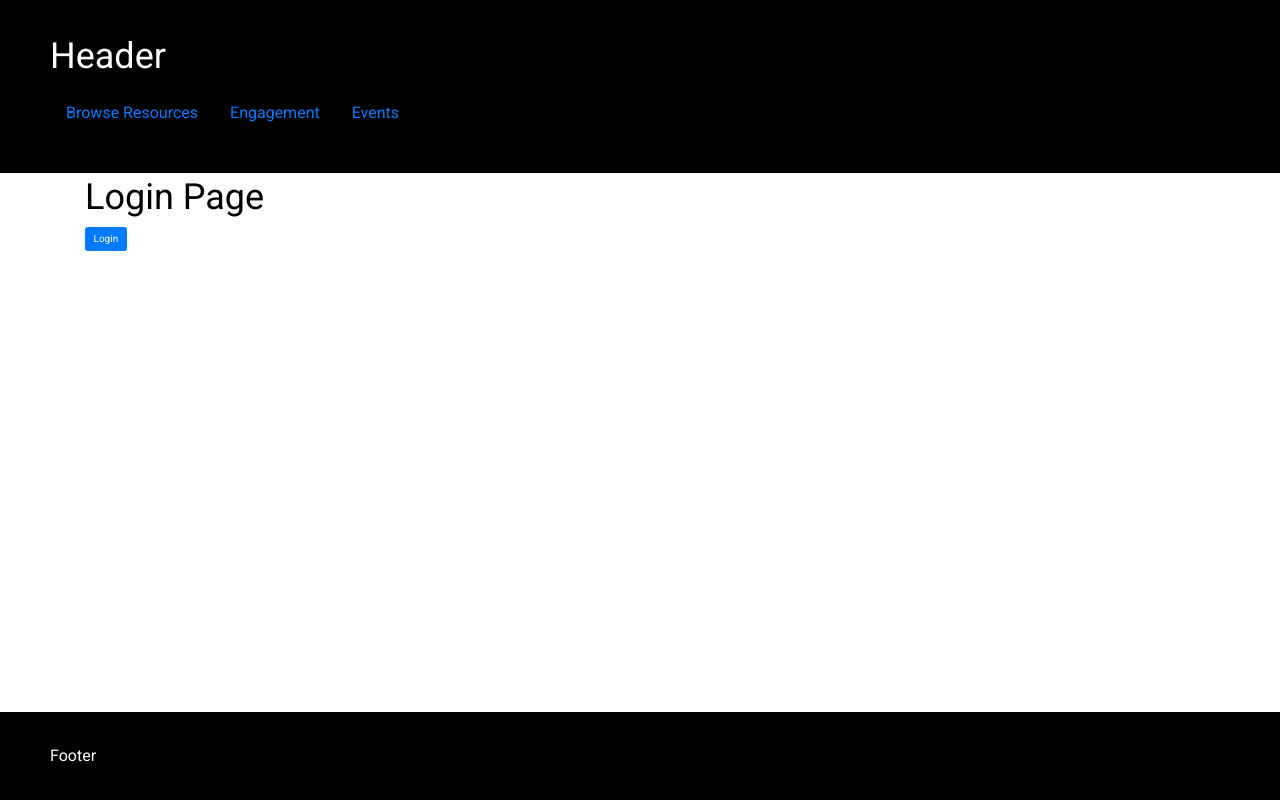
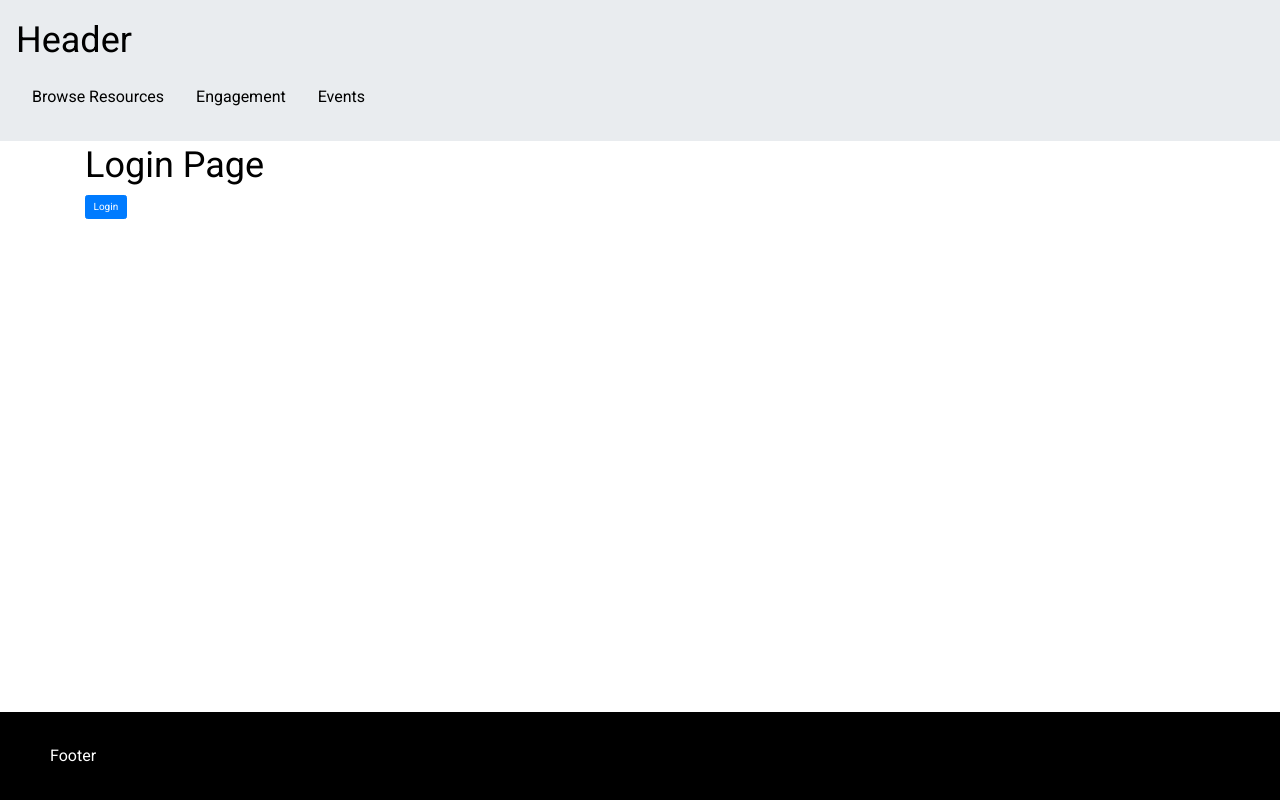
Before and after one commit to GrayStar/react-ts-boilerplate, a React (Create React App) app: page /login in a window 1280 px wide. Built offline with nearby package versions, Linux system fonts and the light colour scheme.

Commit message:
tweak navigationlink so it can be styled more easily

```diff
--- a/src/components/header.tsx
+++ b/src/components/header.tsx
@@ -4,11 +4,12 @@ import { createUseStyles } from 'react-jss';
 import { ThemeConfig } from '@/contexts/theme-context';
 import NavigationMain from '@/components/navigation-main';
 
+import colors from '@/jss/colors';
+
 const useHeaderStyles = createUseStyles((theme: ThemeConfig) => ({
 	header: {
-		color: 'white',
-		padding: '32px 50px',
-		backgroundColor: `${theme.primary}`,
+		padding: 16,
+		backgroundColor: `${colors.gray200}`,
 	},
 }));
 
--- a/src/components/navigation-link.tsx
+++ b/src/components/navigation-link.tsx
@@ -9,13 +9,14 @@ interface UseNavigationLinkStylesProps {
 }
 
 const useNavigationLinkStyles = createUseStyles({
-	navigationLinkOuter: ({ isActive }: UseNavigationLinkStylesProps) => ({
-		backgroundColor: isActive ? colors.gray300 : 'transparent',
+	navigationLink: ({ isActive }: UseNavigationLinkStylesProps) => ({
+		backgroundColor: isActive ? colors.gray400 : 'transparent',
+		'& a': {
+			padding: 16,
+			display: 'block',
+			color: colors.black,
+		},
 	}),
-	navigationLink: {
-		padding: 16,
-		display: 'block',
-	},
 });
 
 interface NavigationLinkProps {
@@ -39,10 +40,8 @@ const NavigationLink: FC<NavigationLinkProps> = (props) => {
 	}
 
 	return (
-		<div className={classes.navigationLinkOuter}>
-			<Link to={props.to} className={getClassNames()}>
-				{props.children}
-			</Link>
+		<div className={getClassNames()}>
+			<Link to={props.to}>{props.children}</Link>
 		</div>
 	);
 };
--- a/src/components/navigation-sub.tsx
+++ b/src/components/navigation-sub.tsx
@@ -9,7 +9,8 @@ const useNavigationSubStyles = createUseStyles({
 	navigationSub: {
 		padding: 16,
 		display: 'flex',
-		backgroundColor: `${colors.gray400}`,
+		backgroundColor: colors.white,
+		borderBottom: `1px solid ${colors.gray200}`,
 	},
 });
 
```
